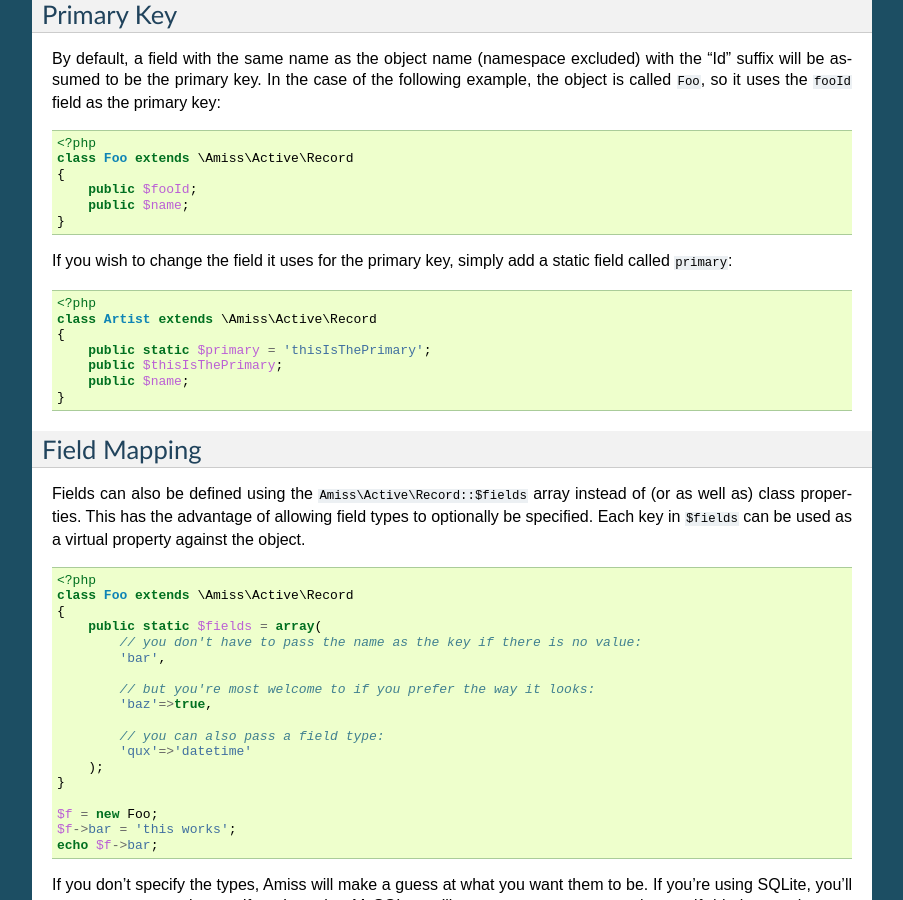
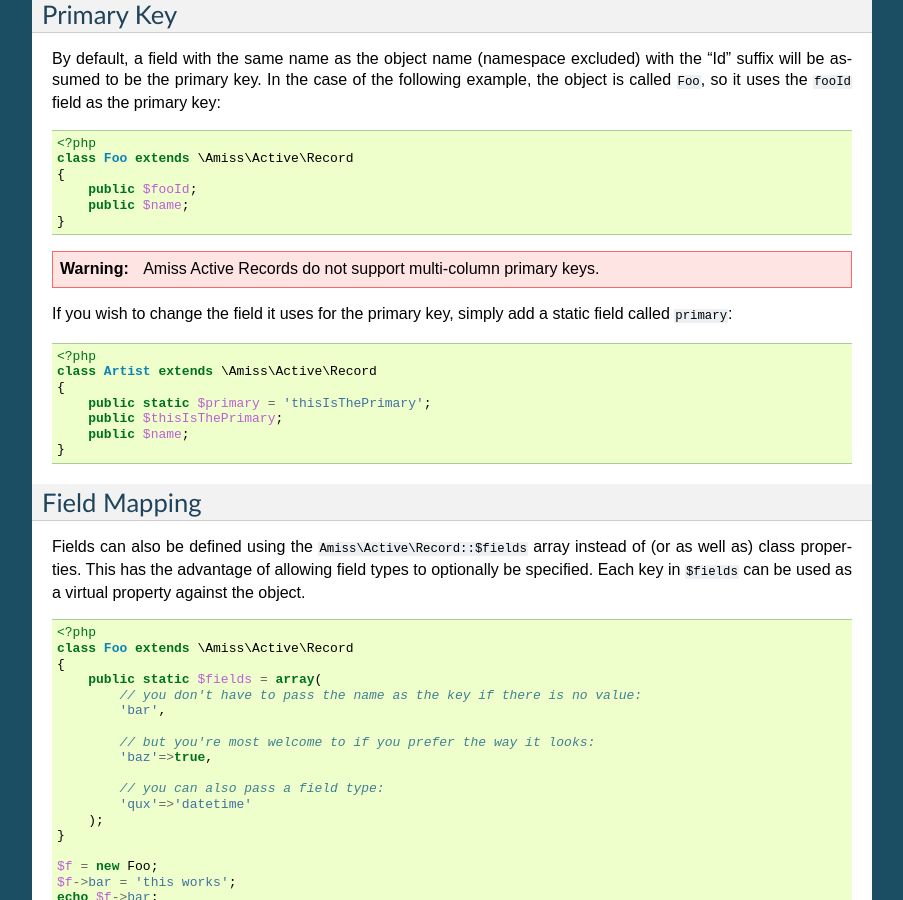
Before and after one commit to shabbyrobe/amiss, a Sphinx documentation site: the page built from doc/active/defining.rst, in a window 1280 px wide and 900 px high, scrolled down 569 px. Shown: the whole window, without its empty margins (198-1101 px from the left). Built offline with Sphinx 7.4.7, drawn with Linux system fonts in a browser that asks for light colours.

Commit message:
added warning

```diff
--- a/doc/active/defining.rst
+++ b/doc/active/defining.rst
@@ -43,6 +43,9 @@ By default, a field with the same name as the object name (namespace excluded) w
         public $fooId;
         public $name;
     }
+
+
+.. warning:: Amiss Active Records do not support multi-column primary keys.
 
 
 If you wish to change the field it uses for the primary key, simply add a static field called ``primary``:
```
